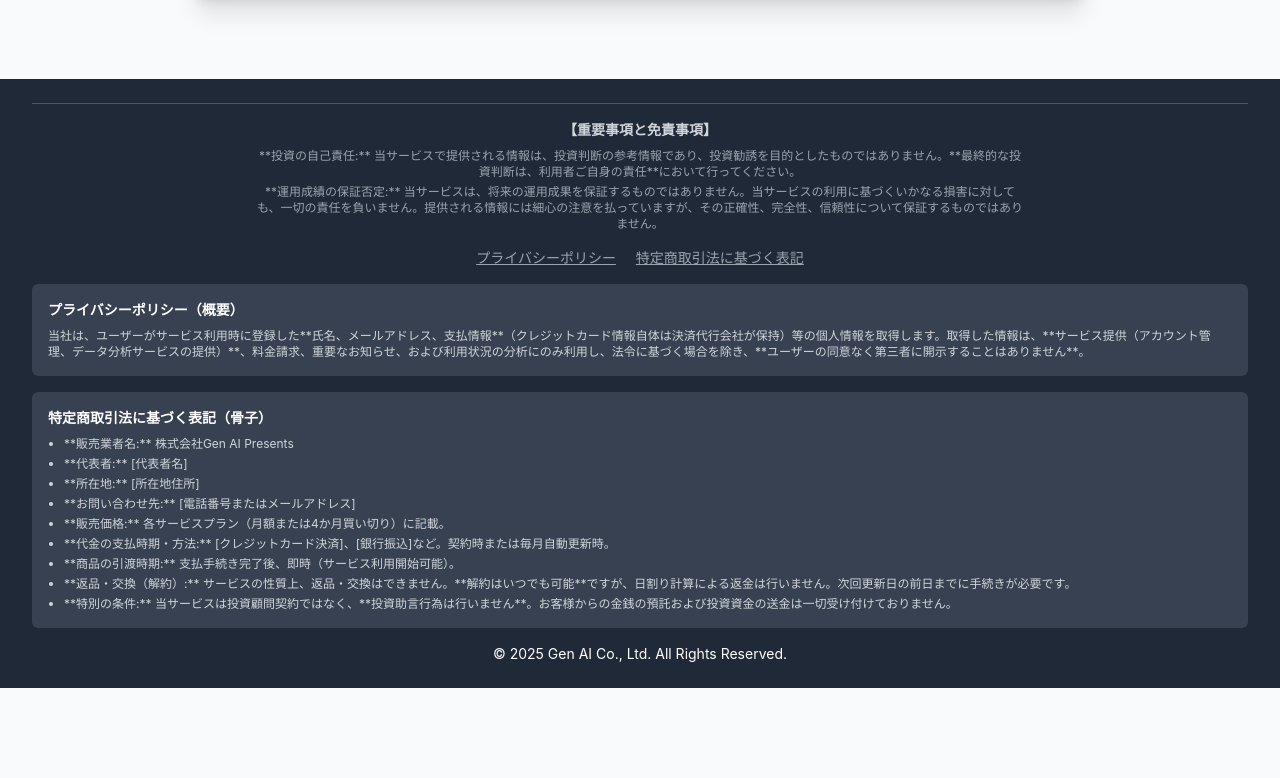
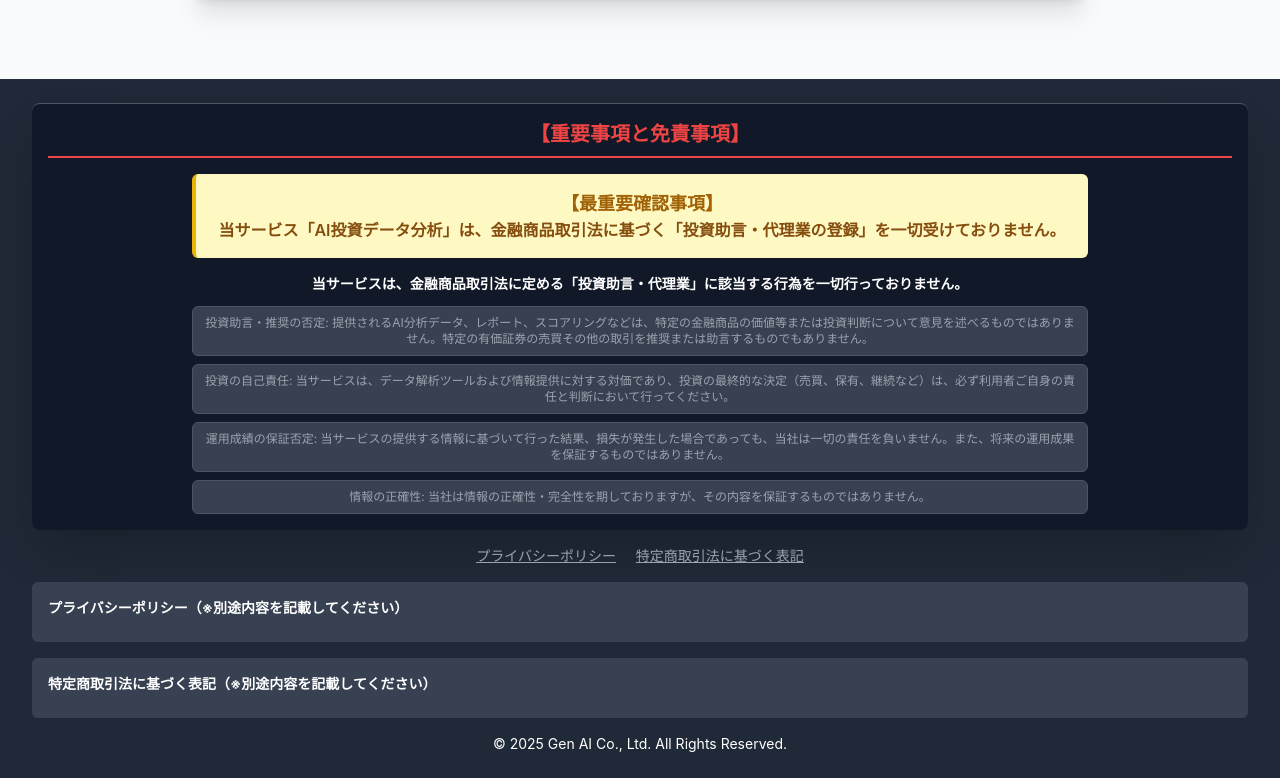
Before and after one commit to genai-jp/freetrial, a plain HTML site: page index.html in a window 1280 px wide. Shown: the part 773-1551 px from the top of the page. Before the commit the page ends 1461 px from the top, so only its background shows below. Drawn offline with nearby package versions, Linux system fonts and the light colour scheme.

Commit message:
Update index.html

```diff
--- a/index.html
+++ b/index.html
@@ -61,45 +61,50 @@
 
     <footer class="bg-gray-800 text-white py-6 mt-auto">
         <div class="max-w-7xl mx-auto px-4 sm:px-6 lg:px-8 text-center text-sm">
-            <div class="mb-4 pt-4 border-t border-gray-600">
-                <p class="font-bold text-gray-300 mb-2">【重要事項と免責事項】</p>
-                <p class="text-xs text-gray-400 max-w-3xl mx-auto space-y-1">
-                    **投資の自己責任:** 当サービスで提供される情報は、投資判断の参考情報であり、投資勧誘を目的としたものではありません。**最終的な投資判断は、利用者ご自身の責任**において行ってください。
+
+            <div class="mb-4 pt-4 border-t border-gray-600 p-4 bg-gray-900 rounded-lg shadow-2xl">
+                <p class="font-bold text-xl text-red-500 mb-4 border-b-2 border-red-500 pb-2">【重要事項と免責事項】</p>
+
+                <div class="bg-yellow-100 border-l-4 border-yellow-500 text-yellow-800 p-4 mb-4 rounded-md max-w-4xl mx-auto" role="alert">
+                    <p class="font-bold text-lg text-yellow-700">【最重要確認事項】</p>
+                    <p class="text-base font-semibold">
+                        当サービス「AI投資データ分析」は、金融商品取引法に基づく「投資助言・代理業の登録」を一切受けておりません。
+                    </p>
+                </div>
+
+                <p class="text-sm font-bold text-white max-w-4xl mx-auto mb-3">
+                     当サービスは、金融商品取引法に定める「投資助言・代理業」に該当する行為を一切行っておりません。
                 </p>
-                <p class="text-xs text-gray-400 max-w-3xl mx-auto space-y-1 mt-1">
-                    **運用成績の保証否定:** 当サービスは、将来の運用成果を保証するものではありません。当サービスの利用に基づくいかなる損害に対しても、一切の責任を負いません。提供される情報には細心の注意を払っていますが、その正確性、完全性、信頼性について保証するものではありません。
-                </p>
+                <div class="text-xs text-gray-400 max-w-4xl mx-auto space-y-2">
+                    <p class="p-2 bg-gray-700 rounded-md border border-gray-600">
+                        投資助言・推奨の否定: 提供されるAI分析データ、レポート、スコアリングなどは、特定の金融商品の価値等または投資判断について意見を述べるものではありません。特定の有価証券の売買その他の取引を推奨または助言するものでもありません。
+                    </p>
+                    <p class="p-2 bg-gray-700 rounded-md border border-gray-600">
+                        投資の自己責任: 当サービスは、データ解析ツールおよび情報提供に対する対価であり、投資の最終的な決定（売買、保有、継続など）は、必ず利用者ご自身の責任と判断において行ってください。
+                    </p>
+                    <p class="p-2 bg-gray-700 rounded-md border border-gray-600">
+                        運用成績の保証否定: 当サービスの提供する情報に基づいて行った結果、損失が発生した場合であっても、当社は一切の責任を負いません。また、将来の運用成果を保証するものではありません。
+                    </p>
+                    <p class="p-2 bg-gray-700 rounded-md border border-gray-600">
+                        情報の正確性: 当社は情報の正確性・完全性を期しておりますが、その内容を保証するものではありません。
+                    </p>
+                </div>
             </div>
-
             <p class="mb-2">
                 <a href="#privacy-policy" class="text-gray-400 hover:text-white underline mr-4">プライバシーポリシー</a>
                 <a href="#tokushoho" class="text-gray-400 hover:text-white underline">特定商取引法に基づく表記</a>
             </p>
 
             <div id="privacy-policy" class="text-left bg-gray-700 p-4 mt-4 rounded-md">
-                <h4 class="text-sm font-bold mb-2 text-white">プライバシーポリシー（概要）</h4>
-                <p class="text-xs text-gray-300">
-                    当社は、ユーザーがサービス利用時に登録した**氏名、メールアドレス、支払情報**（クレジットカード情報自体は決済代行会社が保持）等の個人情報を取得します。取得した情報は、**サービス提供（アカウント管理、データ分析サービスの提供）**、料金請求、重要なお知らせ、および利用状況の分析にのみ利用し、法令に基づく場合を除き、**ユーザーの同意なく第三者に開示することはありません**。
-                </p>
+                <h4 class="text-sm font-bold mb-2 text-white">プライバシーポリシー（※別途内容を記載してください）</h4>
             </div>
-
             <div id="tokushoho" class="text-left bg-gray-700 p-4 mt-4 rounded-md">
-                <h4 class="text-sm font-bold mb-2 text-white">特定商取引法に基づく表記（骨子）</h4>
-                <ul class="text-xs text-gray-300 list-disc ml-4 space-y-1">
-                    <li>**販売業者名:** 株式会社Gen AI Presents</li>
-                    <li>**代表者:** [代表者名]</li>
-                    <li>**所在地:** [所在地住所]</li>
-                    <li>**お問い合わせ先:** [電話番号またはメールアドレス]</li>
-                    <li>**販売価格:** 各サービスプラン（月額または4か月買い切り）に記載。</li>
-                    <li>**代金の支払時期・方法:** [クレジットカード決済]、[銀行振込]など。契約時または毎月自動更新時。</li>
-                    <li>**商品の引渡時期:** 支払手続き完了後、即時（サービス利用開始可能）。</li>
-                    <li>**返品・交換（解約）:** サービスの性質上、返品・交換はできません。**解約はいつでも可能**ですが、日割り計算による返金は行いません。次回更新日の前日までに手続きが必要です。</li>
-                    <li>**特別の条件:** 当サービスは投資顧問契約ではなく、**投資助言行為は行いません**。お客様からの金銭の預託および投資資金の送金は一切受け付けておりません。</li>
-                </ul>
+                <h4 class="text-sm font-bold mb-2 text-white">特定商取引法に基づく表記（※別途内容を記載してください）</h4>
             </div>
 
             <p class="mt-4">&copy; 2025 Gen AI Co., Ltd. All Rights Reserved.</p>
         </div>
     </footer>
-    </body>
+
+</body>
 </html>
```
